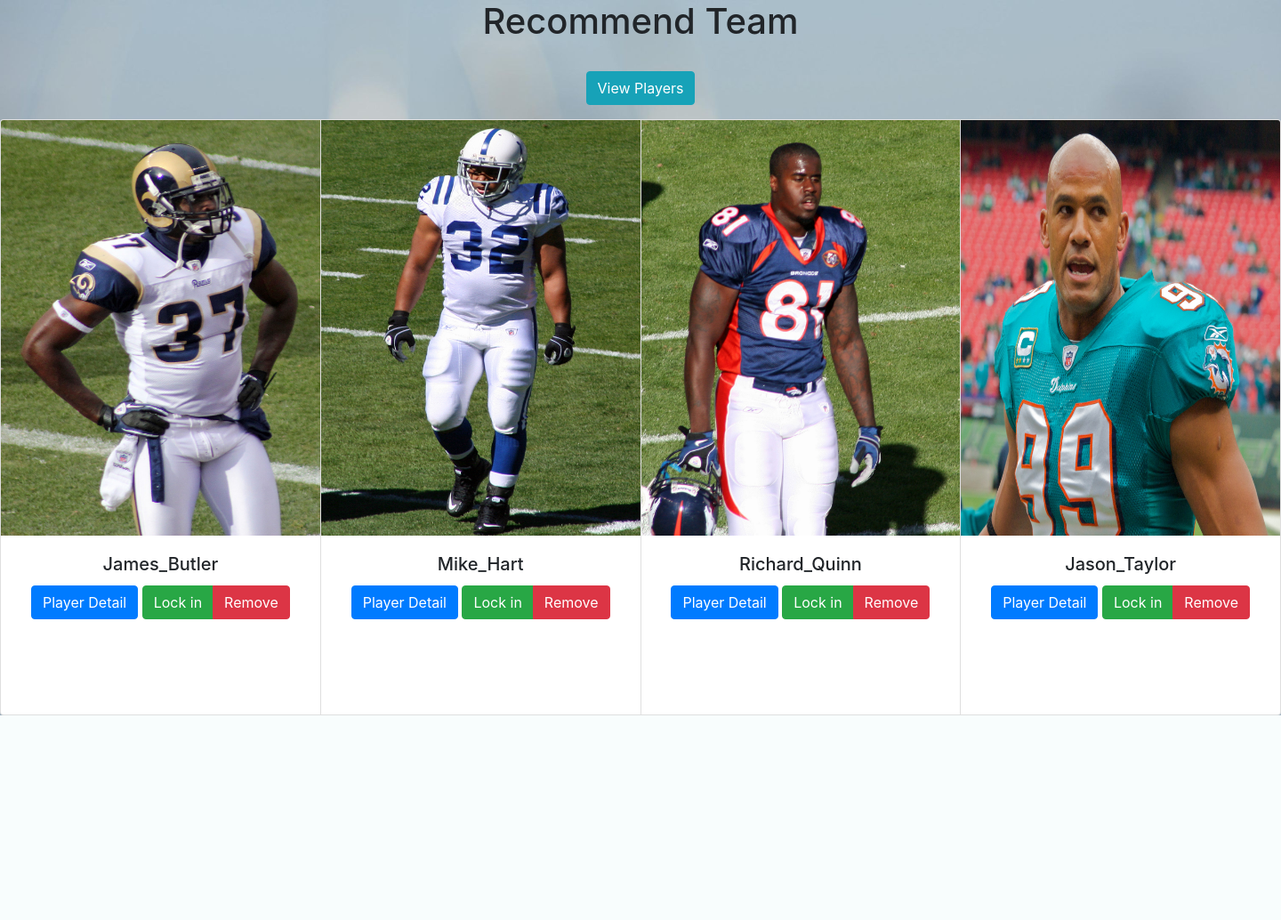
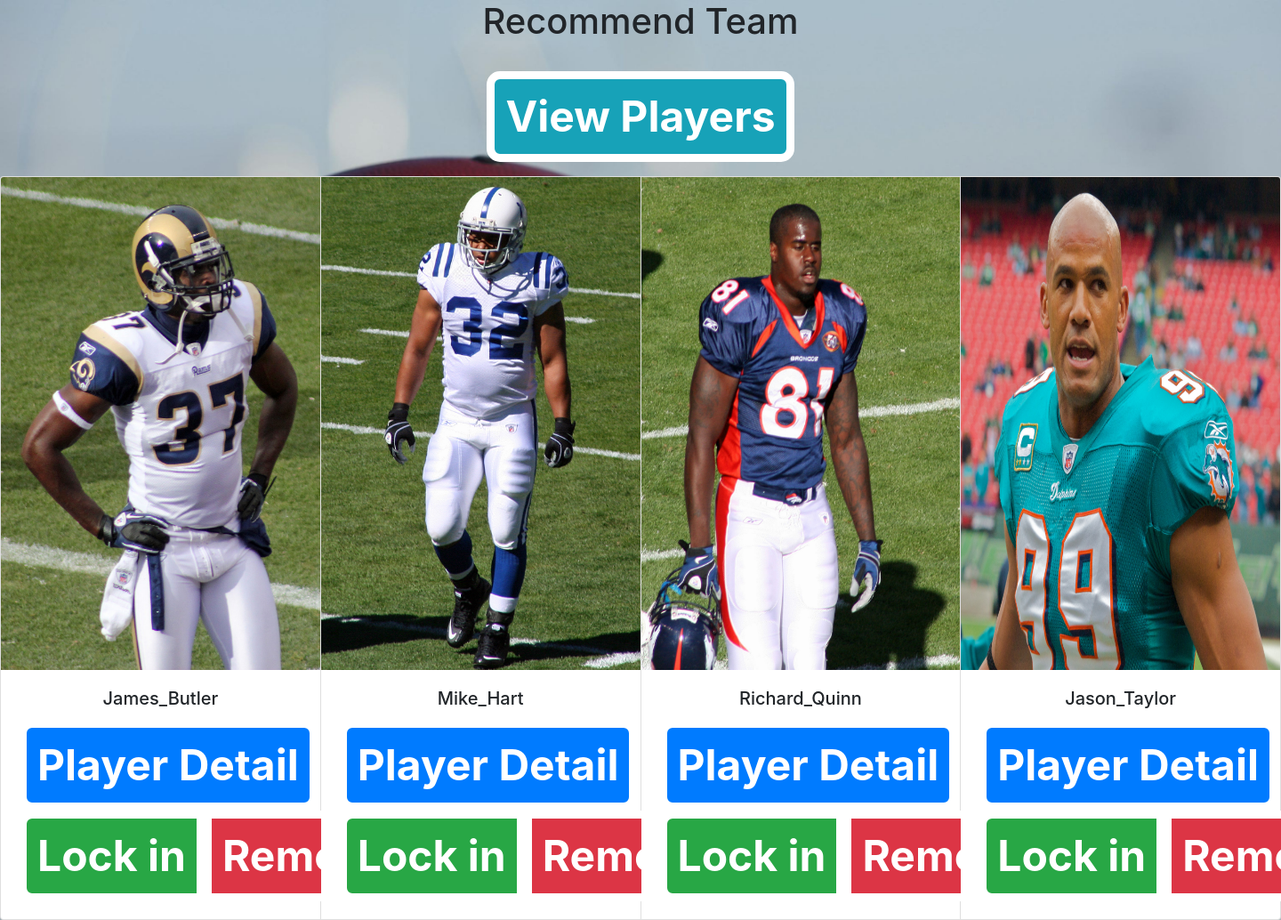
Before and after one commit to SJSU272LabF18/FantasyFootball, a Flask app: page /newTeam in a window 1440 px wide; the page is wider, and only the part inside the window is pictured. Shown: that part at 89% size. Before the commit the page ends 804 px from the top of that part, so only its background shows below. Run offline with Flask 2, Linux system fonts and the light colour scheme; data that the repository does not hold is empty; some libraries are stand-ins or nearby versions.

Commit message:
remove redundant button style

```diff
--- a/static/style.css
+++ b/static/style.css
@@ -3,19 +3,6 @@
     background-size: cover;
 }
 
-button {
-    font-size: 20px;
-    border-radius: 12px;
-    border: 5px solid black;
-    padding: 10px 30px;
-}
-button:hover {
-    font-size: 20px;
-    border-radius: 12px;
-    border: 5px solid black;
-    padding: 10px 30px;
-    box-shadow: 0 12px 16px 0 rgba(0,0,0,0.24),0 17px 50px 0 rgba(0,0,0,0.19);
-}
 .frosted-glass {
     width: 60%;
     height: auto;
@@ -65,3 +52,7 @@
 	font-weight: bold;
     color: #fff;
 }
+
+.card-img-top {
+    height: 70%;
+}
--- a/templates/newTeam.html
+++ b/templates/newTeam.html
@@ -2,18 +2,9 @@
 <html>
     <head>
         <link rel="stylesheet" href="https://stackpath.bootstrapcdn.com/bootstrap/4.1.3/css/bootstrap.min.css" integrity="sha384-MCw98/SFnGE8fJT3GXwEOngsV7Zt27NXFoaoApmYm81iuXoPkFOJwJ8ERdknLPMO" crossorigin="anonymous">
-        <link rel="stylesheet" href="../static/newteam.css">
+        <link rel="stylesheet" href="{{ url_for('static', filename='style.css') }}">
         <title>Fantasy Football</title>
     </head>
-    <style media="screen">
-    body {
-        background: url("../static/background.jpg") fixed no-repeat;
-        background-size: cover;
-    }
-    .card-img-top {
-        height: 70%;
-    }
-    </style>
     <body>
         <h1 class='text-center'>Recommend Team</h1>
         <br>
```
